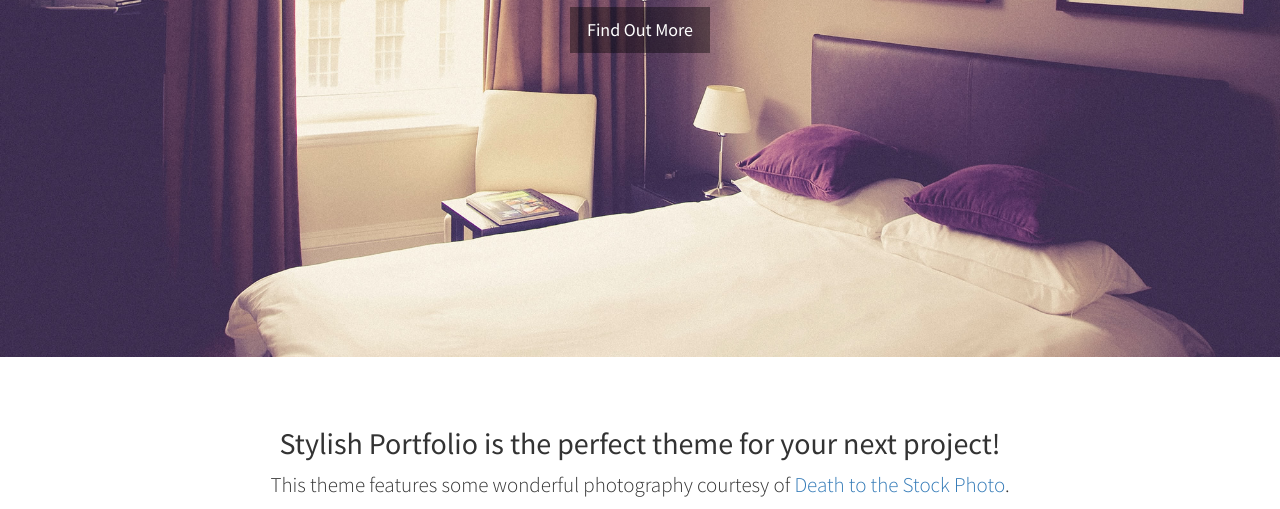
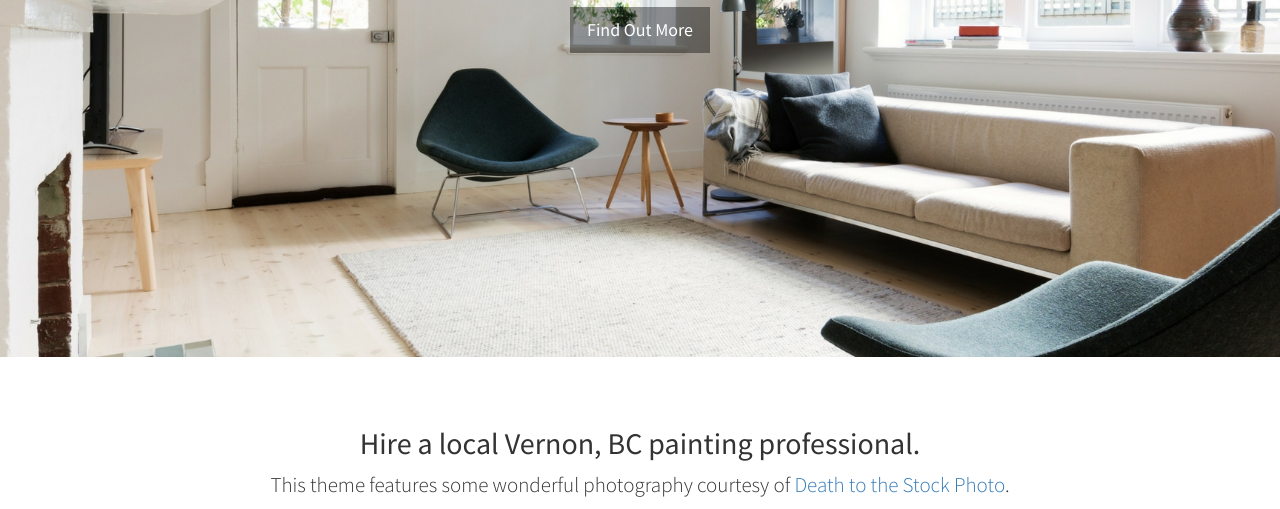
Before and after one commit to mijustin/newleaf, a plain HTML site: page index.html in a window 1280 px wide. Shown: the part 443-952 px from the top of the page. Drawn offline with Linux system fonts and the light colour scheme.

Commit message:
New header

```diff
--- a/css/stylish-portfolio.css
+++ b/css/stylish-portfolio.css
@@ -155,7 +155,7 @@ hr.small {
     position: relative;
     width: 100%;
     height: 100%;
-    background: url(../img/header.jpg) no-repeat center center scroll;
+    background: url(../img/vernon-bc-residential-painter.jpg) no-repeat center center scroll;
     -webkit-background-size: cover;
     -moz-background-size: cover;
     background-size: cover;
--- a/index.html
+++ b/index.html
@@ -73,7 +73,7 @@
         <div class="container">
             <div class="row">
                 <div class="col-lg-12 text-center">
-                    <h2>Stylish Portfolio is the perfect theme for your next project!</h2>
+                    <h2>Hire a local Vernon, BC painting professional.</h2>
                     <p class="lead">This theme features some wonderful photography courtesy of <a target="_blank" href="http://join.deathtothestockphoto.com/">Death to the Stock Photo</a>.</p>
                 </div>
             </div>
@@ -171,7 +171,7 @@
                         <div class="col-md-6">
                             <div class="portfolio-item">
                                 <a href="#">
-                                    <img class="img-portfolio img-responsive" src="img/portfolio-1.jpg">
+                                    <img class="img-portfolio img-responsive" src="img/head.jpg">
                                 </a>
                             </div>
                         </div>
```
Also changed, not shown: img/vernon-bc-residential-painter.jpg (added).
